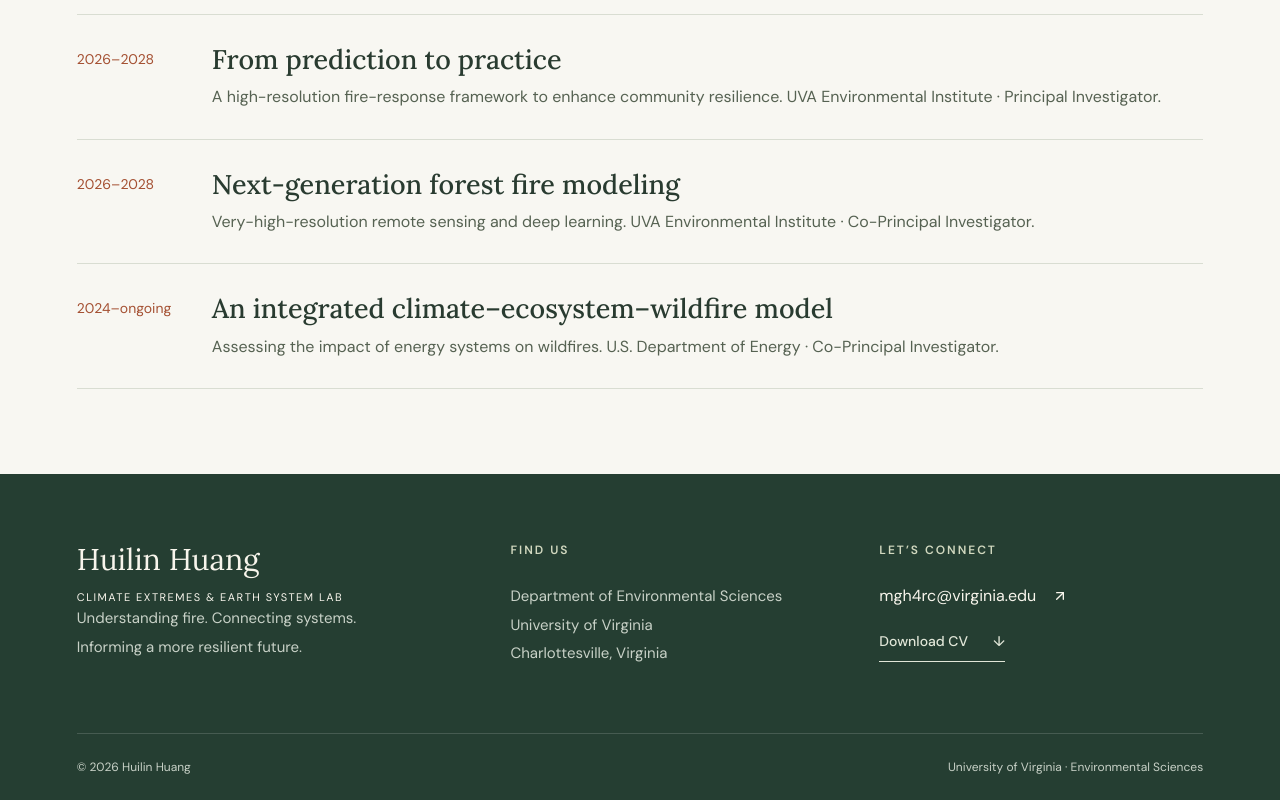
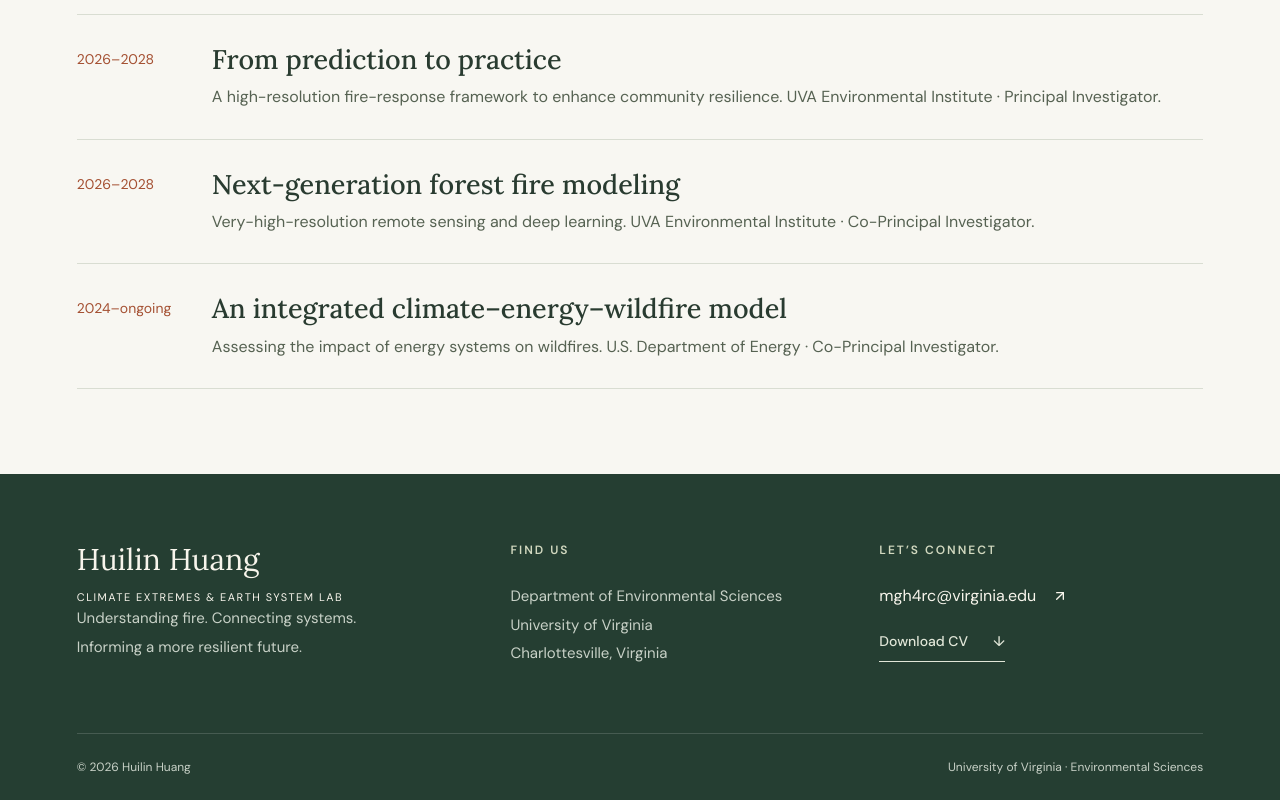
Before and after one commit to LexieChen1/huilin-huang-site, a React (Vite) app: page /research in a window 1280 px wide. Shown: the part 2462-3262 px from the top of the page. Built offline with nearby package versions, Linux system fonts and the light colour scheme.

Commit message:
Update project title in Research component

```diff
--- a/src/pages/Research.jsx
+++ b/src/pages/Research.jsx
@@ -86,7 +86,7 @@ export default function Research() {
           <div className="detail-row">
             <span className="detail-year">2024–ongoing</span>
             <div>
-              <h3>An integrated climate–ecosystem–wildfire model</h3>
+              <h3>An integrated climate–energy–wildfire model</h3>
               <p>
                 Assessing the impact of energy systems on wildfires. U.S.
                 Department of Energy · Co-Principal Investigator.
```
